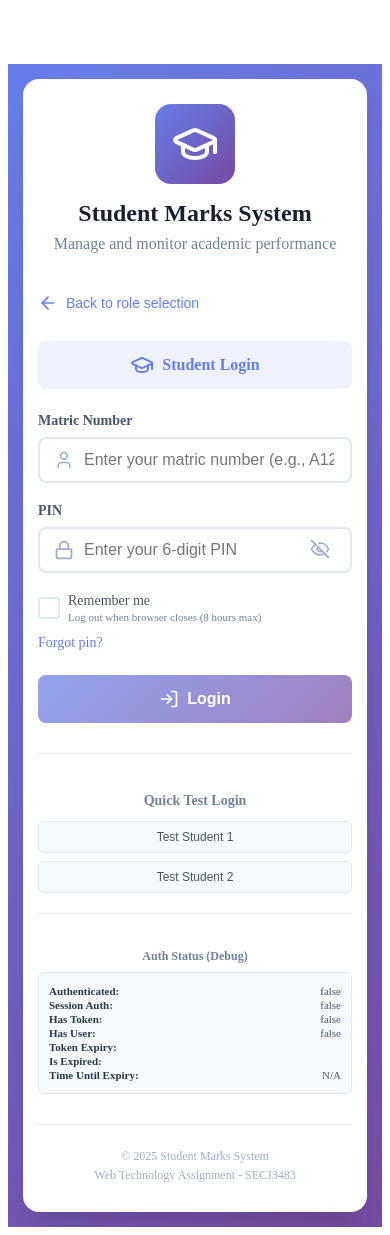
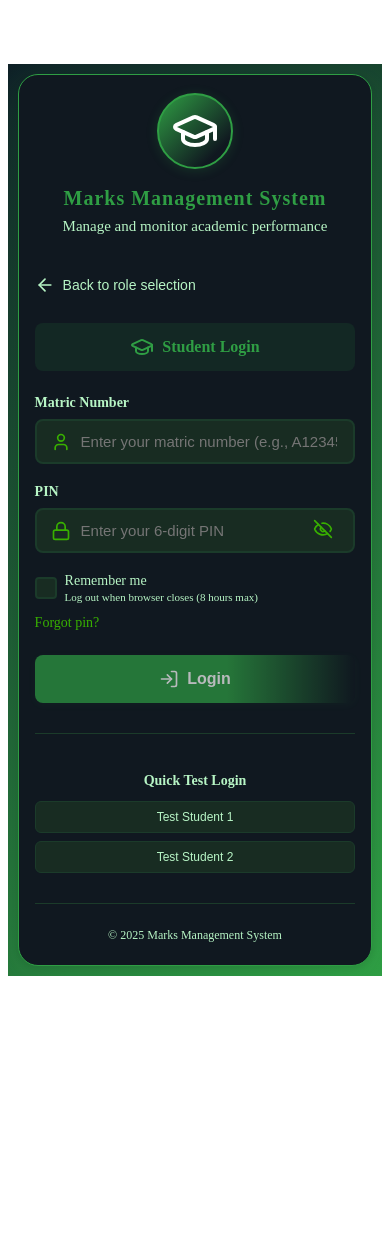
Before and after one commit to AhmedWritesCode/MMS-Webtech, a Vue app in the folder frontend/: page /login in a window 390 px wide. After the commit the page ends 984 px from the top, so only its background shows below. Built offline with nearby package versions, Linux system fonts and the light colour scheme.

Commit message:
latest update

```diff
--- a/frontend/src/router/index.js
+++ b/frontend/src/router/index.js
@@ -380,7 +380,7 @@ router.afterEach((to) => {
     HomeView: "Home - Student Marks System",
   };
 
-  document.title = pageTitles[to.name] || "Student Marks System";
+  document.title = pageTitles[to.name] || "Marks Management System";
 });
 
 export default router;
--- a/frontend/src/views/HomeView.vue
+++ b/frontend/src/views/HomeView.vue
@@ -1,6 +1,6 @@
 <template>
   <div class="home">
-    <h1>Welcome to Student Marks System</h1>
+    <h1>Welcome to Marks Management System</h1>
 
   </div>
 </template>
--- a/frontend/src/views/LoginPage.vue
+++ b/frontend/src/views/LoginPage.vue
@@ -14,7 +14,7 @@
         <div class="logo-container">
           <GraduationCap size="48" class="logo-icon" />
         </div>
-        <h1>Student Marks System</h1>
+        <h1>Marks Management System</h1>
         <p class="subtitle">Manage and monitor academic performance</p>
       </div>
 
@@ -166,35 +166,12 @@
           </button>
         </div>
 
-        <!-- Debug Authentication Status -->
-        <div v-if="authStatus" class="debug-section">
-          <h5>Auth Status (Debug)</h5>
-          <div class="debug-info">
-            <p>
-              <strong>Authenticated:</strong> {{ authStatus.isAuthenticated }}
-            </p>
-            <p><strong>Session Auth:</strong> {{ authStatus.isSessionAuth }}</p>
-            <p><strong>Has Token:</strong> {{ authStatus.hasToken }}</p>
-            <p><strong>Has User:</strong> {{ authStatus.hasUser }}</p>
-            <p><strong>Token Expiry:</strong> {{ authStatus.tokenExpiry }}</p>
-            <p><strong>Is Expired:</strong> {{ authStatus.isExpired }}</p>
-            <p>
-              <strong>Time Until Expiry:</strong>
-              {{
-                authStatus.timeUntilExpiry
-                  ? Math.round(authStatus.timeUntilExpiry / 1000 / 60) +
-                    " minutes"
-                  : "N/A"
-              }}
-            </p>
-          </div>
-        </div>
+
       </div>
 
       <!-- Footer -->
       <div class="login-footer">
-        <p>&copy; 2025 Student Marks System</p>
-        <p>Web Technology Assignment - SECJ3483</p>
+        <p>&copy; 2025 Marks Management System</p>
       </div>
     </div>
   </div>
@@ -503,7 +480,7 @@ export default {
   display: flex;
   align-items: center;
   justify-content: center;
-  background: linear-gradient(135deg, #667eea 0%, #764ba2 100%);
+  background: linear-gradient(135deg, #0f2027 0%, #2f9e44 100%);
   padding: 20px;
   position: relative;
   overflow: hidden;
@@ -521,33 +498,36 @@ export default {
 
 .floating-shape {
   position: absolute;
-  background: rgba(255, 255, 255, 0.1);
+  background: rgba(47, 158, 68, 0.08);
   border-radius: 50%;
-  animation: float 6s ease-in-out infinite;
+  animation: float 7s ease-in-out infinite;
 }
 
 .shape-1 {
-  width: 80px;
-  height: 80px;
-  top: 10%;
-  left: 10%;
+  width: 100px;
+  height: 100px;
+  top: 8%;
+  left: 12%;
   animation-delay: 0s;
+  background: rgba(47, 158, 68, 0.18);
 }
 
 .shape-2 {
-  width: 120px;
-  height: 120px;
-  top: 60%;
-  right: 10%;
+  width: 160px;
+  height: 160px;
+  top: 65%;
+  right: 8%;
   animation-delay: 2s;
+  background: rgba(15, 32, 39, 0.13);
 }
 
 .shape-3 {
-  width: 60px;
-  height: 60px;
-  bottom: 10%;
-  left: 30%;
+  width: 70px;
+  height: 70px;
+  bottom: 12%;
+  left: 35%;
   animation-delay: 4s;
+  background: rgba(47, 158, 68, 0.10);
 }
 
 @keyframes float {
@@ -556,20 +536,21 @@ export default {
     transform: translateY(0) rotate(0deg);
   }
   50% {
-    transform: translateY(-20px) rotate(180deg);
+    transform: translateY(-25px) rotate(180deg);
   }
 }
 
 .login-wrapper {
-  background: white;
-  border-radius: 16px;
-  box-shadow: 0 20px 25px -5px rgba(0, 0, 0, 0.1),
-    0 10px 10px -5px rgba(0, 0, 0, 0.04);
-  padding: 40px;
+  background: #101820;
+  border-radius: 20px;
+  box-shadow: 0 10px 40px 0 rgba(47, 158, 68, 0.15),
+    0 2px 8px 0 rgba(0,0,0,0.12);
+  padding: 48px 36px;
   width: 100%;
-  max-width: 480px;
+  max-width: 420px;
   position: relative;
   z-index: 1;
+  border: 1.5px solid #2f9e44;
 }
 
 .title-section {
@@ -581,85 +562,91 @@ export default {
   display: inline-flex;
   align-items: center;
   justify-content: center;
-  width: 80px;
-  height: 80px;
-  background: linear-gradient(135deg, #667eea, #764ba2);
-  border-radius: 16px;
-  margin-bottom: 16px;
-  color: white;
+  width: 72px;
+  height: 72px;
+  background: linear-gradient(135deg, #2f9e44, #101820 80%);
+  border-radius: 50%;
+  margin-bottom: 18px;
+  color: #fff;
+  border: 2.5px solid #2f9e44;
+  box-shadow: 0 2px 12px #2f9e4433;
 }
 
 .logo-icon {
-  color: white;
+  color: #fff;
 }
 
 .title-section h1 {
-  font-size: 28px;
+  font-size: 26px;
   font-weight: 700;
-  color: #1a202c;
+  color: #2f9e44;
   margin: 0 0 8px 0;
+  letter-spacing: 1px;
 }
 
 .subtitle {
-  color: #718096;
-  font-size: 16px;
+  color: #b7f5c5;
+  font-size: 15px;
   margin: 0;
+  font-weight: 400;
 }
 
 .role-selection h3 {
   font-size: 18px;
-  color: #2d3748;
+  color: #b7f5c5;
   text-align: center;
   margin-bottom: 20px;
+  font-weight: 600;
 }
 
 .role-buttons {
   display: grid;
   grid-template-columns: repeat(2, 1fr);
-  gap: 12px;
+  gap: 14px;
 }
 
 .role-btn {
   display: flex;
   flex-direction: column;
   align-items: center;
-  gap: 8px;
-  padding: 20px;
-  background: white;
-  border: 2px solid #e2e8f0;
-  border-radius: 12px;
+  gap: 7px;
+  padding: 18px 0;
+  background: #182c22;
+  border: 2px solid #1b3b2a;
+  border-radius: 14px;
   cursor: pointer;
-  transition: all 0.3s ease;
-  font-size: 14px;
+  transition: all 0.25s cubic-bezier(.4,0,.2,1);
+  font-size: 15px;
   font-weight: 500;
-  color: #4a5568;
+  color: #b7f5c5;
+  box-shadow: 0 2px 8px #2f9e4415;
 }
 
 .role-btn:hover {
-  border-color: #667eea;
-  color: #667eea;
-  transform: translateY(-2px);
-  box-shadow: 0 4px 6px -1px rgba(0, 0, 0, 0.1);
+  border-color: #2f9e44;
+  color: #2f9e44;
+  background: #101820;
+  transform: scale(1.04);
 }
 
 .role-student:hover {
-  border-color: #667eea;
-  background: rgba(102, 126, 234, 0.05);
+  border-color: #2f9e44;
+  background: #1b3b2a;
 }
 
 .role-lecturer:hover {
-  border-color: #48bb78;
-  background: rgba(72, 187, 120, 0.05);
+  border-color: #38b000;
+  background: #1b3b2a;
 }
 
 .role-advisor:hover {
-  border-color: #ed8936;
-  background: rgba(237, 137, 54, 0.05);
+  border-color: #70e000;
+  background: #1b3b2a;
 }
 
 .role-admin:hover {
-  border-color: #e53e3e;
-  background: rgba(229, 62, 62, 0.05);
+  border-color: #008000;
+  background: #1b3b2a;
 }
 
 .login-form {
@@ -672,16 +659,16 @@ export default {
   gap: 8px;
   background: none;
   border: none;
-  color: #667eea;
+  color: #b7f5c5;
   font-size: 14px;
   cursor: pointer;
   padding: 8px 0;
   margin-bottom: 20px;
-  transition: color 0.3s ease;
+  transition: color 0.2s;
 }
 
 .back-btn:hover {
-  color: #5a67d8;
+  color: #2f9e44;
 }
 
 .selected-role-display {
@@ -690,10 +677,10 @@ export default {
   justify-content: center;
   gap: 8px;
   padding: 12px;
-  background: rgba(102, 126, 234, 0.1);
+  background: rgba(47, 158, 68, 0.12);
   border-radius: 8px;
   margin-bottom: 24px;
-  color: #667eea;
+  color: #2f9e44;
   font-weight: 600;
 }
 
@@ -709,15 +696,15 @@ export default {
 }
 
 .error-message {
-  background: #fee;
-  color: #e53e3e;
-  border: 1px solid #fc8181;
+  background: #2f1b1b;
+  color: #ff5e5e;
+  border: 1px solid #ff5e5e55;
 }
 
 .success-message {
-  background: #f0fdf4;
-  color: #38a169;
-  border: 1px solid #9ae6b4;
+  background: #1b2f1b;
+  color: #38b000;
+  border: 1px solid #38b00055;
 }
 
 .form-group {
@@ -728,7 +715,7 @@ export default {
   display: block;
   font-size: 14px;
   font-weight: 600;
-  color: #4a5568;
+  color: #b7f5c5;
   margin-bottom: 8px;
 }
 
@@ -741,27 +728,30 @@ export default {
 .input-container input {
   width: 100%;
   padding: 12px 16px 12px 44px;
-  border: 2px solid #e2e8f0;
+  border: 2px solid #1b3b2a;
   border-radius: 8px;
   font-size: 16px;
-  transition: all 0.3s ease;
+  background: #182c22;
+  color: #b7f5c5;
+  transition: all 0.2s;
   outline: none;
 }
 
 .input-container input:focus {
-  border-color: #667eea;
-  box-shadow: 0 0 0 3px rgba(102, 126, 234, 0.1);
+  border-color: #2f9e44;
+  box-shadow: 0 0 0 2px #2f9e4422;
 }
 
 .input-container input:disabled {
-  background: #f7fafc;
+  background: #101820;
+  color: #6c757d;
   cursor: not-allowed;
 }
 
 .input-icon {
   position: absolute;
   left: 16px;
-  color: #a0aec0;
+  color: #38b000;
   z-index: 1;
 }
 
@@ -770,18 +760,18 @@ export default {
   right: 16px;
   background: none;
   border: none;
-  color: #a0aec0;
+  color: #38b000;
   cursor: pointer;
-  transition: color 0.3s ease;
+  transition: color 0.2s;
 }
 
 .toggle-password:hover {
-  color: #667eea;
+  color: #b7f5c5;
 }
 
 .field-error {
   font-size: 12px;
-  color: #e53e3e;
+  color: #ff5e5e;
   margin-top: 4px;
   display: block;
 }
@@ -798,7 +788,7 @@ export default {
   align-items: center;
   gap: 8px;
   font-size: 14px;
-  color: #4a5568;
+  color: #b7f5c5;
   cursor: pointer;
 }
 
@@ -809,15 +799,16 @@ export default {
 .checkmark {
   width: 18px;
   height: 18px;
-  border: 2px solid #e2e8f0;
+  border: 2px solid #1b3b2a;
   border-radius: 4px;
   position: relative;
-  transition: all 0.3s ease;
+  transition: all 0.2s;
+  background: #182c22;
 }
 
 .checkbox-container input[type="checkbox"]:checked + .checkmark {
-  background: #667eea;
-  border-color: #667eea;
+  background: #2f9e44;
+  border-color: #2f9e44;
 }
 
 .checkbox-container input[type="checkbox"]:checked + .checkmark::after {
@@ -826,7 +817,7 @@ export default {
   top: 50%;
   left: 50%;
   transform: translate(-50%, -50%);
-  color: white;
+  color: #fff;
   font-size: 12px;
   font-weight: bold;
 }
@@ -839,19 +830,20 @@ export default {
 
 .remember-me-hint {
   font-size: 11px;
-  color: #718096;
+  color: #b7f5c5;
   font-weight: normal;
 }
 
 .forgot-link {
   font-size: 14px;
-  color: #667eea;
+  color: #38b000;
   text-decoration: none;
   font-weight: 500;
 }
 
 .forgot-link:hover {
   text-decoration: underline;
+  color: #b7f5c5;
 }
 
 .login-btn {
@@ -861,19 +853,21 @@ export default {
   gap: 8px;
   width: 100%;
   padding: 14px 24px;
-  background: linear-gradient(135deg, #667eea, #764ba2);
-  color: white;
+  background: linear-gradient(90deg, #2f9e44 60%, #101820 100%);
+  color: #fff;
   border: none;
   border-radius: 8px;
   font-size: 16px;
   font-weight: 600;
   cursor: pointer;
-  transition: all 0.3s ease;
+  transition: all 0.2s;
+  box-shadow: 0 2px 8px #2f9e4415;
 }
 
 .login-btn:hover:not(:disabled) {
-  transform: translateY(-2px);
-  box-shadow: 0 4px 12px rgba(102, 126, 234, 0.3);
+  transform: translateY(-2px) scale(1.02);
+  box-shadow: 0 4px 16px #2f9e4433;
+  background: linear-gradient(90deg, #38b000 60%, #101820 100%);
 }
 
 .login-btn:disabled {
@@ -885,8 +879,8 @@ export default {
 .loading-spinner {
   width: 20px;
   height: 20px;
-  border: 2px solid rgba(255, 255, 255, 0.3);
-  border-top: 2px solid white;
+  border: 2px solid rgba(47, 158, 68, 0.3);
+  border-top: 2px solid #fff;
   border-radius: 50%;
   animation: spin 1s linear infinite;
 }
@@ -903,12 +897,12 @@ export default {
 .dev-section {
   margin-top: 30px;
   padding-top: 20px;
-  border-top: 1px solid #e2e8f0;
+  border-top: 1px solid #1b3b2a;
 }
 
 .dev-section h4 {
   font-size: 14px;
-  color: #718096;
+  color: #b7f5c5;
   margin-bottom: 12px;
   text-align: center;
 }
@@ -921,52 +915,53 @@ export default {
 
 .dev-btn {
   padding: 8px 12px;
-  background: #f7fafc;
-  border: 1px solid #e2e8f0;
+  background: #182c22;
+  border: 1px solid #1b3b2a;
   border-radius: 6px;
   font-size: 12px;
-  color: #4a5568;
+  color: #b7f5c5;
   cursor: pointer;
-  transition: all 0.3s ease;
+  transition: all 0.2s;
 }
 
 .dev-btn:hover:not(:disabled) {
-  background: #edf2f7;
+  background: #2f9e44;
+  color: #fff;
 }
 
 .login-footer {
   margin-top: 30px;
   text-align: center;
   padding-top: 20px;
-  border-top: 1px solid #e2e8f0;
+  border-top: 1px solid #1b3b2a;
 }
 
 .login-footer p {
   font-size: 12px;
-  color: #a0aec0;
+  color: #b7f5c5;
   margin: 4px 0;
 }
 
 .debug-section {
   margin-top: 20px;
   padding-top: 15px;
-  border-top: 1px solid #e2e8f0;
+  border-top: 1px solid #1b3b2a;
 }
 
 .debug-section h5 {
   font-size: 12px;
-  color: #718096;
+  color: #b7f5c5;
   margin-bottom: 8px;
   text-align: center;
 }
 
 .debug-info {
-  background: #f7fafc;
-  border: 1px solid #e2e8f0;
+  background: #182c22;
+  border: 1px solid #1b3b2a;
   border-radius: 6px;
   padding: 10px;
   font-size: 11px;
-  color: #4a5568;
+  color: #b7f5c5;
 }
 
 .debug-info p {
@@ -976,18 +971,18 @@ export default {
 }
 
 .debug-info strong {
-  color: #2d3748;
+  color: #2f9e44;
 }
 
 /* Responsive Design */
 @media (max-width: 768px) {
   .login-container {
-    padding: 15px;
+    padding: 10px;
   }
 
   .login-wrapper {
-    padding: 30px 20px;
-    max-width: 400px;
+    padding: 28px 10px;
+    max-width: 98vw;
   }
 
   .role-buttons {
@@ -1007,15 +1002,15 @@ export default {
 
 @media (max-width: 480px) {
   .login-wrapper {
-    padding: 25px 15px;
+    padding: 18px 4vw;
   }
 
   .title-section h1 {
-    font-size: 24px;
+    font-size: 20px;
   }
 
   .input-container input {
-    font-size: 16px; /* Prevent zoom on iOS */
+    font-size: 15px;
   }
 }
 </style>
```
